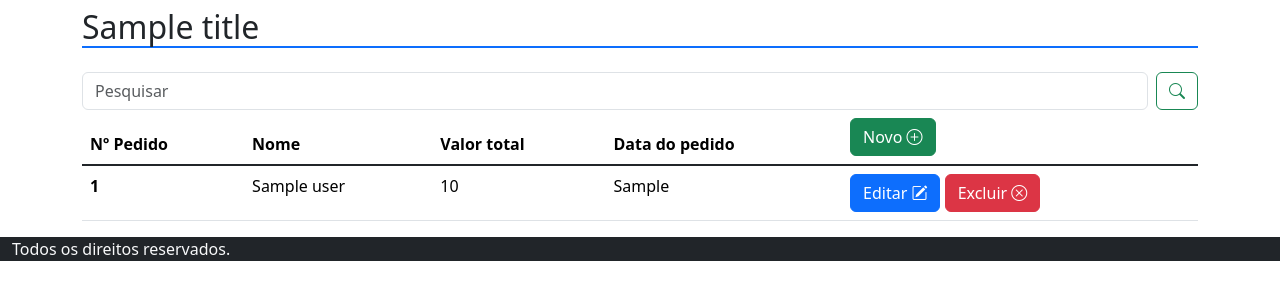
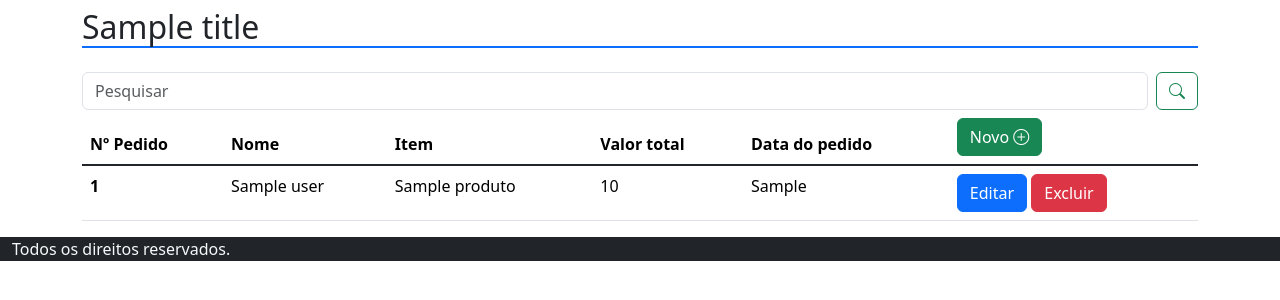
Before and after one commit to Tulio-Eloi/projeto-framework, a CodeIgniter 4 app: the page made by codeigniter4/app/Views/vendas/index.php in a window 1280 px wide. Shown: the part 56-356 px from the top of the page. Run offline with PHP 8.4 and a stand-in for CodeIgniter, Linux system fonts and the light colour scheme; the template is opened without the code that fills it: most values are stand-ins (such as "Sample title", 1, 10 or a date in 2020); some libraries are stand-ins or nearby versions.

Commit message:
vendas funcionandos

```diff
--- a/codeigniter4/app/Models/Pedido.php
+++ b/codeigniter4/app/Models/Pedido.php
@@ -2,7 +2,8 @@
 
 namespace App\Models;
 
-use CodeIgniter\Model;
+
+
 helper('functions');
 
 class Pedido {
--- a/codeigniter4/app/Views/vendas/index.php
+++ b/codeigniter4/app/Views/vendas/index.php
@@ -28,6 +28,7 @@
             <tr>
                 <th scope="col">Nº Pedido</th>
                 <th scope="col">Nome</th>
+                 <th scope="col">Item</th>
                 <th scope="col">Valor total</th>
                 <th scope="col">Data do pedido</th>
                 <th scope="col">
@@ -41,26 +42,23 @@
         <tbody class="table-group-divider">
 
             <!-- Aqui vai o laço de repetição -->
-            <?php for($i=0; $i < count($resultado); $i++){
-                ?>
-
+           <?php foreach($resultado as $item): ?>
                 <tr>
-                <th scope="row"><?= $resultado["venda"]->vendas_id; ?></th>
-                <td><?= $resultado['user']->usuarios_nome?></td>
-                <td><?= $resultado['venda']->venda_total?></td>
-                <td><?= $resultado['venda']->vendas_data_compra?></td>
+                    <th scope="row"><?= $item['venda_id']; ?></th>
+                    <td><?= $item['user']?></td>
+                     <td><?= $item['produto']?></td>
+                    <td><?= $item['venda_valor']?></td>
+                    <td><?= $item['venda_compra']?></td>
                     <td>
-                    <a class="btn btn-primary" href="<?= base_url('usuarios/edit/'.$resultado["venda"]->vendas_id); ?>">
+                        <a class="btn btn-primary" href="<?= base_url('usuarios/edit/'.$item["venda_id"]); ?>">
                             Editar
-                        <i class="bi bi-pencil-square"></i>
                         </a>
-                    <a class="btn btn-danger" href="<?= base_url('usuarios/delete/'.$resultado["venda"]->vendas_id); ?>">
+                        <a class="btn btn-danger" href="<?= base_url('usuarios/delete/'.$item["venda_id"]); ?>">
                             Excluir
-                        <i class="bi bi-x-circle"></i>
                         </a>
                     </td>
                 </tr>
-            <?php } ?>
+            <?php endforeach; ?>
 
         </tbody>
     </table>
```
Also changed, not shown: codeigniter4/app/Controllers/Vendas.php (+26 -23 lines), codeigniter4/projeto.sql (line endings or trailing spaces). Lines whose indentation alone changed are shown as unchanged.
